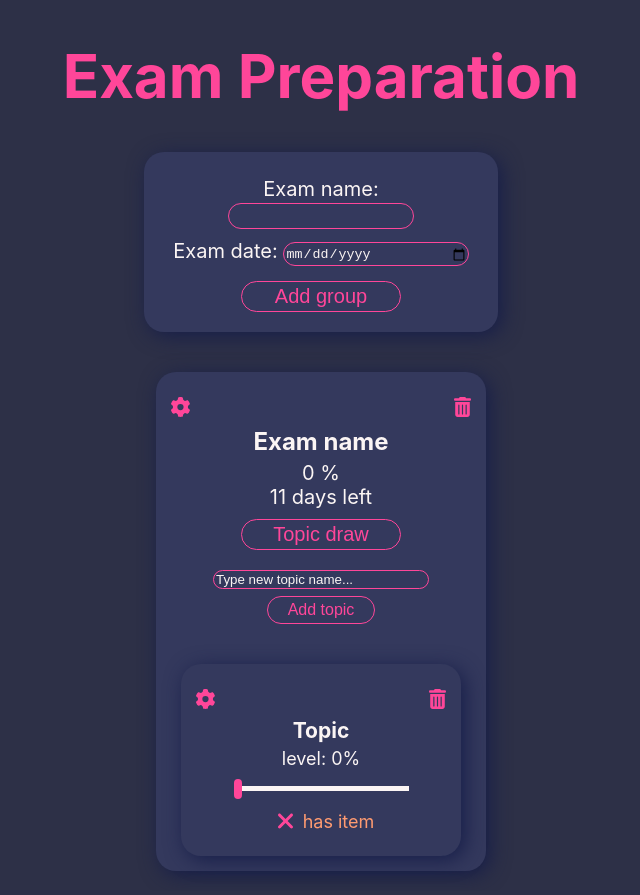
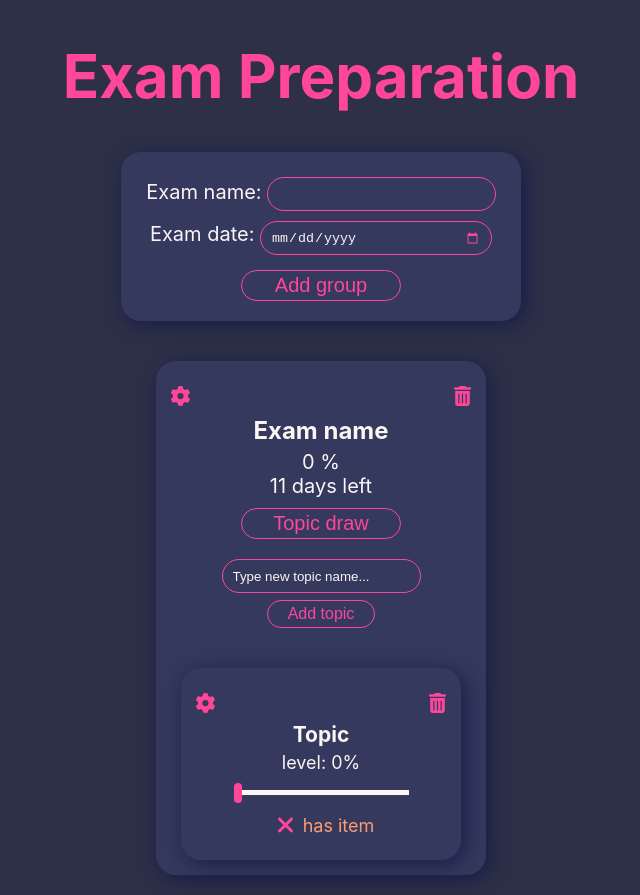
Before and after one commit to cintia-sari/exam-preparation-react, a React (Create React App) app: page / in a window 1280 px wide. Shown: the whole page, without its empty margins (319-959 px from the left). Built offline with nearby package versions, Linux system fonts and the light colour scheme.

Commit message:
add padding a input fields

```diff
--- a/src/Components/Form/Form.css
+++ b/src/Components/Form/Form.css
@@ -1,3 +1,5 @@
+
+
 
 .main-form{
     background-color: var(--blue);
@@ -6,7 +8,7 @@
     padding:20px;
     display: inline-block;
     font-size: 1rem;
-    max-width: 19rem;
+    width: 18rem;
 }
 
 .from-row{
@@ -22,6 +24,7 @@
     width: 59%;
     white-space:10px;
     outline: none;
+    padding:5px 10px;
 }
 
 .form-title-input:hover{
@@ -37,6 +40,12 @@
     height: 1.1rem;
     width: 60%;
     outline: none;
+    padding:5px 10px;
+}
+
+.form-date::-webkit-calendar-picker-indicator {
+    filter: invert(43%) sepia(30%) saturate(3791%) hue-rotate(307deg) brightness(100%) contrast(103%);
+    cursor: pointer;
 }
 
 .form-date:hover{
--- a/src/Components/GroupListItem/GroupListItem.css
+++ b/src/Components/GroupListItem/GroupListItem.css
@@ -37,13 +37,7 @@
 }
 
 .topic-form input{
-    border-radius: 20px;
-    border: 1px solid var(--pink);
-    background-color: var(--blue);
-    color:var(--white);
-    width: 70%;
     margin-top: 1rem;
-    outline: none;
     margin-bottom: 7px;
 }
 
--- a/src/Components/GroupListItem/GroupListItem.jsx
+++ b/src/Components/GroupListItem/GroupListItem.jsx
@@ -163,7 +163,7 @@ function toClaspVisibilityPopUp (){
         </div>
         <button className='form-button' onClick={togglePopup}>Topic draw</button>
         <form className='topic-form' key="form" action='.' method='GET' onSubmit={handleAddTopic}>
-          <input placeholder='Type new topic name...' type="text" value={topicName} onChange={handleTopicNameChange} required/>
+          <input className='form-title-input' placeholder='Type new topic name...' type="text" value={topicName} onChange={handleTopicNameChange} required/>
           <button type="submit">Add topic</button>
         </form>
 
```
Also changed, not shown: src/Components/Form/Form.jsx (+4 -3 lines).
